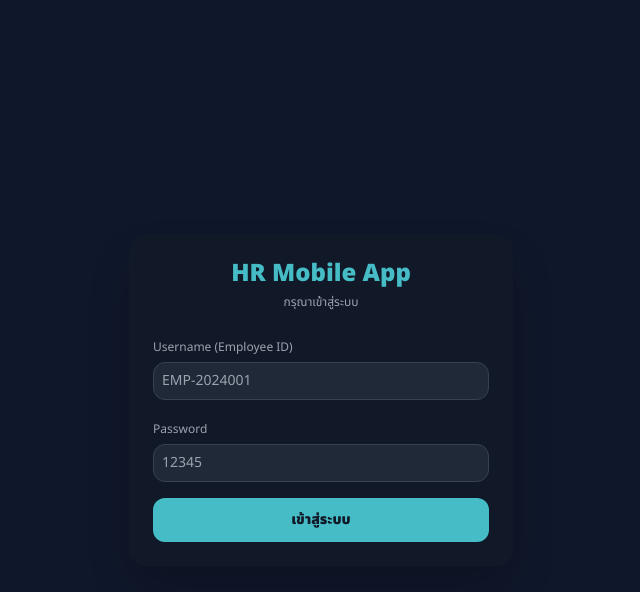
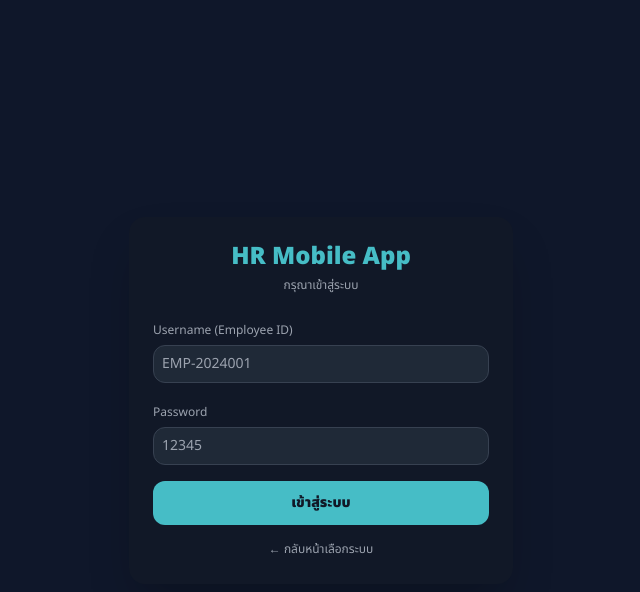
Before and after one commit to thanaphiphatji-tech/hr-mobile-app, a React (Vite) app: page / in a window 1280 px wide. Both pictures are taken after a click on the button "เข้า App (Mobile)". Shown: the top 592 px of the page, without its empty margins (319-959 px from the left). Built offline with nearby package versions, Linux system fonts and the light colour scheme.

Commit message:
update: แก้ไข เพิ่ม back

```diff
--- a/src/AuthGate/LoginPage.jsx
+++ b/src/AuthGate/LoginPage.jsx
@@ -124,6 +124,12 @@ const LoginPage = ({ onLogin }) => {
             {loading ? 'กำลังเข้าสู่ระบบ...' : 'เข้าสู่ระบบ'}
           </button>
 
+            {/* 🔥 ปุ่มกลับ อยู่ล่างสุด */}
+            <button
+                type="button"
+                className="w-full mt-2 text-xs text-gray-400 hover:text-[#46bdc6] transition" >
+                 ← กลับหน้าเลือกระบบ
+            </button>
         </form>
 
       </div>
```
